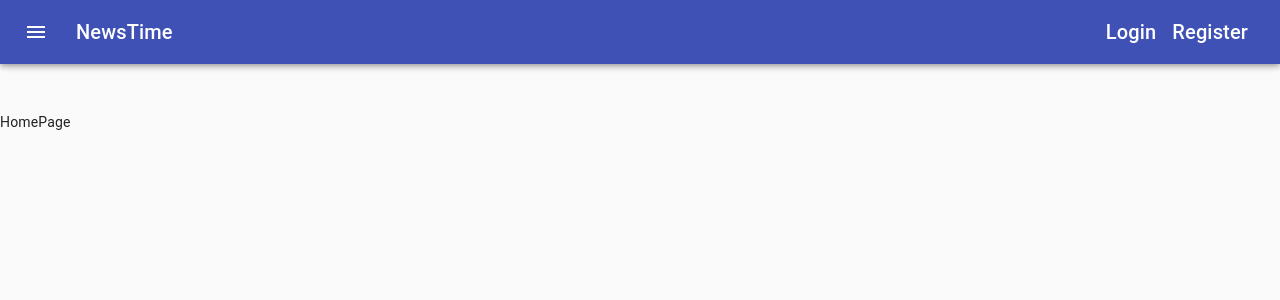
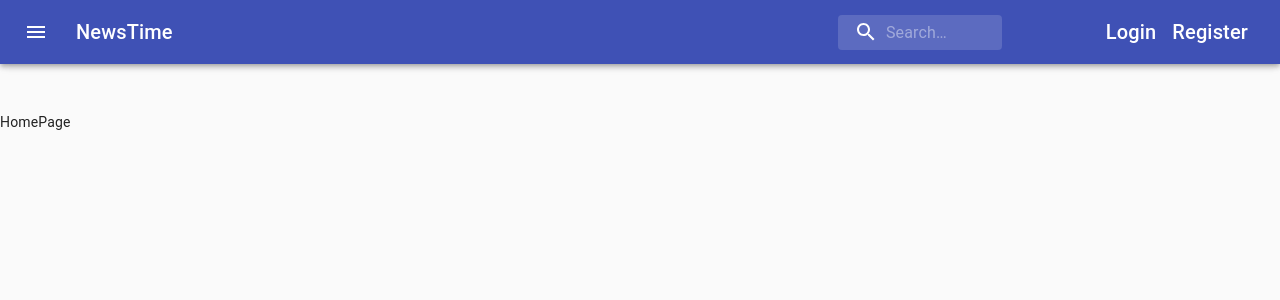
Before and after one commit to rajharsh81070/News-Time, a React (Create React App) app in the folder client/: page / in a window 1280 px wide. Shown: the top 300 px of the page. Built offline with nearby package versions, Linux system fonts and the light colour scheme; what flux would draw is missing.

Commit message:
Added SearchBar in NavBar

```diff
--- a/client/src/actions/userActions.js
+++ b/client/src/actions/userActions.js
@@ -43,7 +43,7 @@ export function loginUser(data) {
   return fetch('http://localhost:5000/user/login', requestOptions)
     .then(data => data.json())
     .then(user => {
-      // debugger;
+      debugger;
       if (user.success) {
         dispatcher.dispatch({
           actionType: actionTypes.LOGIN_USER,
--- a/client/src/components/HomePage.js
+++ b/client/src/components/HomePage.js
@@ -1,10 +1,13 @@
-import React from 'react';
+import React, { useState } from 'react';
 import NavBar from './NavBar';
+import userStore from '../stores/userStore';
 
 function HomePage(props) {
+  const [name, setName] = useState(userStore.getName());
+
   return (
     <div>
-      <NavBar />
+      <NavBar name={name} />
       HomePage
     </div>
   );
--- a/client/src/components/Login.js
+++ b/client/src/components/Login.js
@@ -80,7 +80,7 @@ function Login(props) {
 
   function handleFormSubmit(event) {
     event.preventDefault();
-    // debugger;
+    debugger;
     userActions.loginUser(user);
   }
 
--- a/client/src/components/NavBar.js
+++ b/client/src/components/NavBar.js
@@ -21,7 +21,14 @@ import { NavLink } from 'react-router-dom';
 import * as userActions from "../actions/userActions";
 import userStore from '../stores/userStore';
 import { toast } from 'react-toastify';
-
+import SearchBar from './SearchBar';
+import MenuItem from '@material-ui/core/MenuItem';
+import MenuList from '@material-ui/core/MenuList';
+import AccountCircle from '@material-ui/icons/AccountCircle';
+import ClickAwayListener from '@material-ui/core/ClickAwayListener';
+import Grow from '@material-ui/core/Grow';
+import Paper from '@material-ui/core/Paper';
+import Popper from '@material-ui/core/Popper';
 
 const drawerWidth = 240;
 
@@ -85,6 +92,9 @@ const useStyles = makeStyles((theme) => ({
   },
   button: {
     textTransform: "none"
+  },
+  searchbar: {
+    padding: theme.spacing(0, 12)
   }
 }));
 
@@ -92,6 +102,27 @@ function NavBar(props) {
   const classes = useStyles();
   const theme = useTheme();
   const [open, setOpen] = React.useState(false);
+  const [openIcon, setOpenIcon] = React.useState(false);
+  const anchorRef = React.useRef(null);
+
+  const handleToggle = () => {
+    setOpenIcon((prevOpen) => !prevOpen);
+  };
+
+  const handleClose = (event) => {
+    if (anchorRef.current && anchorRef.current.contains(event.target)) {
+      return;
+    }
+
+    setOpenIcon(false);
+  };
+
+  function handleListKeyDown(event) {
+    if (event.key === 'Tab') {
+      event.preventDefault();
+      setOpenIcon(false);
+    }
+  }
 
   const [loggedIn, setLoggedIn] = useState(userStore.isAuthenticated());
 
@@ -139,31 +170,69 @@ function NavBar(props) {
           >
             <MenuIcon />
           </IconButton>
-          <Typography variant="h6" className={classes.title}>
+          <Typography variant="h6" className={classes.title} noWrap>
             <NavLink to="/" style={{ color: 'inherit', textDecoration: 'inherit' }}>NewsTime</NavLink>
           </Typography>
+          <div className={classes.searchbar} >
+            <SearchBar />
+          </div>
           {/* {console.log(loggedIn)} */}
           {loggedIn !== true ?
             <>
-              <Typography variant="h6">
+              <Typography variant="h6" >
                 <NavLink to="/login" style={{ padding: theme.spacing(0, 1), color: 'inherit', textDecoration: 'inherit' }}>Login</NavLink>
               </Typography>
-              <Typography variant="h6">
+              <Typography variant="h6" >
                 <NavLink to="/register" style={{ color: 'inherit', padding: theme.spacing(0, 1), textDecoration: 'inherit' }}>
                   Register
                 </NavLink>
               </Typography>
             </>
             :
-            <>
-              <Typography variant="h6">
+            <div>
+              <IconButton
+                ref={anchorRef}
+                aria-controls={openIcon ? 'menu-list-grow' : undefined}
+                aria-haspopup="true"
+                onClick={handleToggle}
+                aria-label="account of current user"
+                color="inherit"
+              >
+                <AccountCircle />
+                <Typography style={{ padding: theme.spacing(0, 1) }}  >
+                  {props.name}
+                </Typography>
+              </IconButton>
+              <Popper open={openIcon} anchorEl={anchorRef.current} role={undefined} transition disablePortal>
+                {({ TransitionProps, placement }) => (
+                  <Grow
+                    {...TransitionProps}
+                    style={{ transformOrigin: placement === 'bottom' ? 'center top' : 'center bottom' }}
+                  >
+                    <Paper>
+                      <ClickAwayListener onClickAway={handleClose}>
+                        <MenuList autoFocusItem={openIcon} id="menu-list-grow" onKeyDown={handleListKeyDown}>
+                          <MenuItem onClick={handleClose}>Profile</MenuItem>
+                          <MenuItem onClick={handleClose}>History</MenuItem>
+                          <MenuItem onClick={handleClose}>Interest</MenuItem>
+                          <MenuItem onClick={handleClose}>BookMark</MenuItem>
+                          <MenuItem onClick={onLogoutClick}>Logout</MenuItem>
+                        </MenuList>
+                      </ClickAwayListener>
+                    </Paper>
+                  </Grow>
+                )}
+              </Popper>
+            </div>
+          }
+          {/* <Typography variant="h6">
                 <NavLink to="/" style={{ padding: theme.spacing(0, 1), color: 'inherit', textDecoration: 'inherit' }}>Profile</NavLink>
               </Typography>
               <Typography variant="h6">
-                <NavLink to="/logout" onClick={onLogoutClick} style={{ color: 'inherit', padding: theme.spacing(0, 1), textDecoration: 'inherit' }}>Logout
+                <NavLink onClick={onLogoutClick} style={{ color: 'inherit', padding: theme.spacing(0, 1), textDecoration: 'inherit' }}>Logout
             </NavLink>
-              </Typography>
-            </>}
+              </Typography> */}
+
           {/* <Button color="inherit">Login</Button>
           <Button color="inherit">Register</Button> */}
         </Toolbar>
@@ -199,7 +268,7 @@ function NavBar(props) {
       >
         <div className={classes.drawerHeader} />
       </main>
-    </div>
+    </div >
   );
 }
 
--- /dev/null
+++ b/client/src/components/SearchBar.js
@@ -0,0 +1,68 @@
+import React from 'react';
+import { fade, makeStyles } from '@material-ui/core';
+import SearchIcon from '@material-ui/icons/Search';
+import InputBase from '@material-ui/core/InputBase';
+
+const useStyles = makeStyles((theme) => ({
+  search: {
+    position: 'relative',
+    borderRadius: theme.shape.borderRadius,
+    backgroundColor: fade(theme.palette.common.white, 0.15),
+    '&:hover': {
+      backgroundColor: fade(theme.palette.common.white, 0.25),
+    },
+    marginLeft: 0,
+    width: '100%',
+    [theme.breakpoints.up('sm')]: {
+      marginLeft: theme.spacing(1),
+      width: 'auto',
+    },
+  },
+  searchIcon: {
+    padding: theme.spacing(0, 2),
+    height: '100%',
+    position: 'absolute',
+    pointerEvents: 'none',
+    display: 'flex',
+    alignItems: 'center',
+    justifyContent: 'center',
+  },
+  inputRoot: {
+    color: 'inherit',
+  },
+  inputInput: {
+    padding: theme.spacing(1, 1, 1, 0),
+    // vertical padding + font size from searchIcon
+    paddingLeft: `calc(1em + ${theme.spacing(4)}px)`,
+    transition: theme.transitions.create('width'),
+    width: '100%',
+    [theme.breakpoints.up('sm')]: {
+      width: '12ch',
+      '&:focus': {
+        width: '20ch',
+      },
+    },
+  },
+}));
+
+function SearchBar(props) {
+  const classes = useStyles();
+
+  return (
+    <div className={classes.search}>
+      <div className={classes.searchIcon}>
+        <SearchIcon />
+      </div>
+      <InputBase
+        placeholder="Search…"
+        classes={{
+          root: classes.inputRoot,
+          input: classes.inputInput,
+        }}
+        inputProps={{ 'aria-label': 'search' }}
+      />
+    </div>
+  );
+}
+
+export default SearchBar;
--- a/client/src/stores/userStore.js
+++ b/client/src/stores/userStore.js
@@ -15,6 +15,7 @@ function removeUser() {
 }
 
 let _errors = {};
+let _name = "";
 // let isRegis
 
 class UserStore extends EventEmitter {
@@ -37,8 +38,8 @@ class UserStore extends EventEmitter {
     return false;
   }
 
-  getUser() {
-    return localStorage.getItem('profile');
+  getName() {
+    return _name;
   }
 
   getJWT() {
@@ -56,9 +57,10 @@ const store = new UserStore();
 Dispatcher.register(action => {
   switch (action.actionType) {
     case actionTypes.LOGIN_USER:
-      // debugger;
+      debugger;
       // console.log(action.token);
       setToken(action.token.token);
+      _name = action.token.name;
       store.emitChange();
       break;
     case actionTypes.LOGOUT_USER:
```
